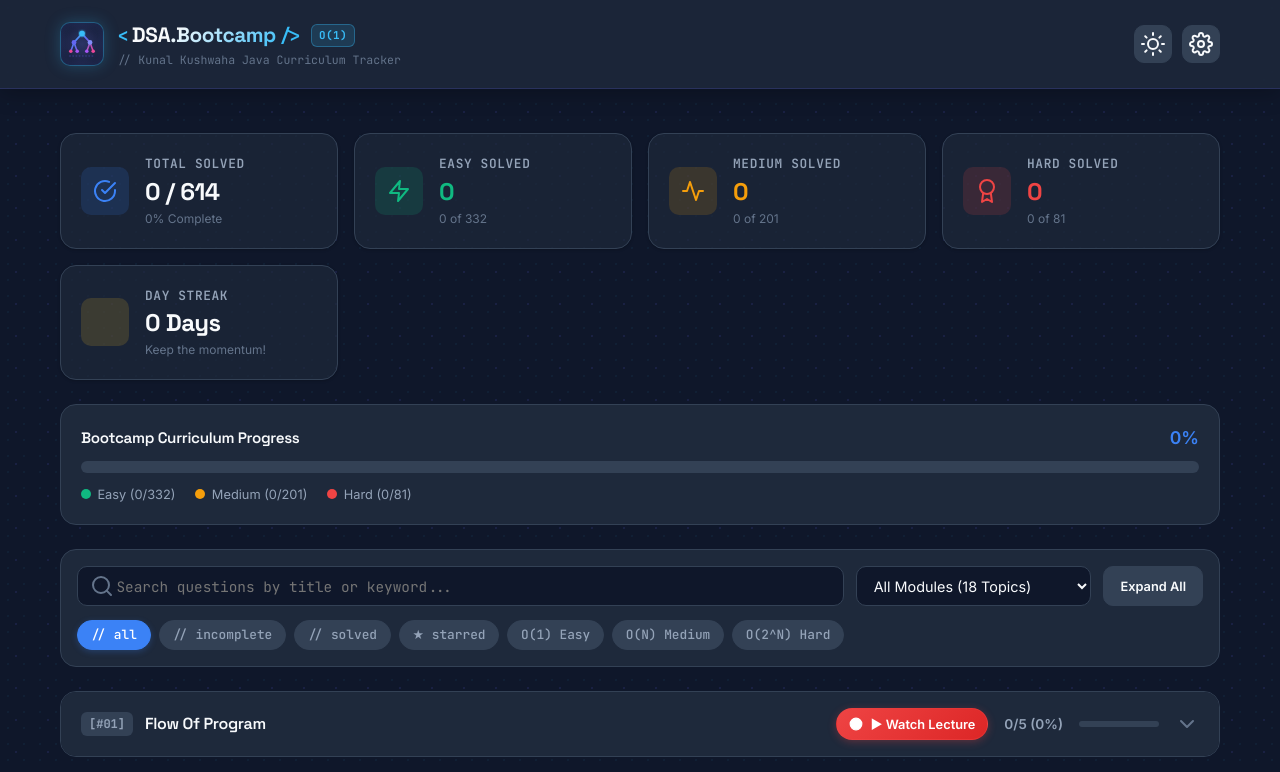
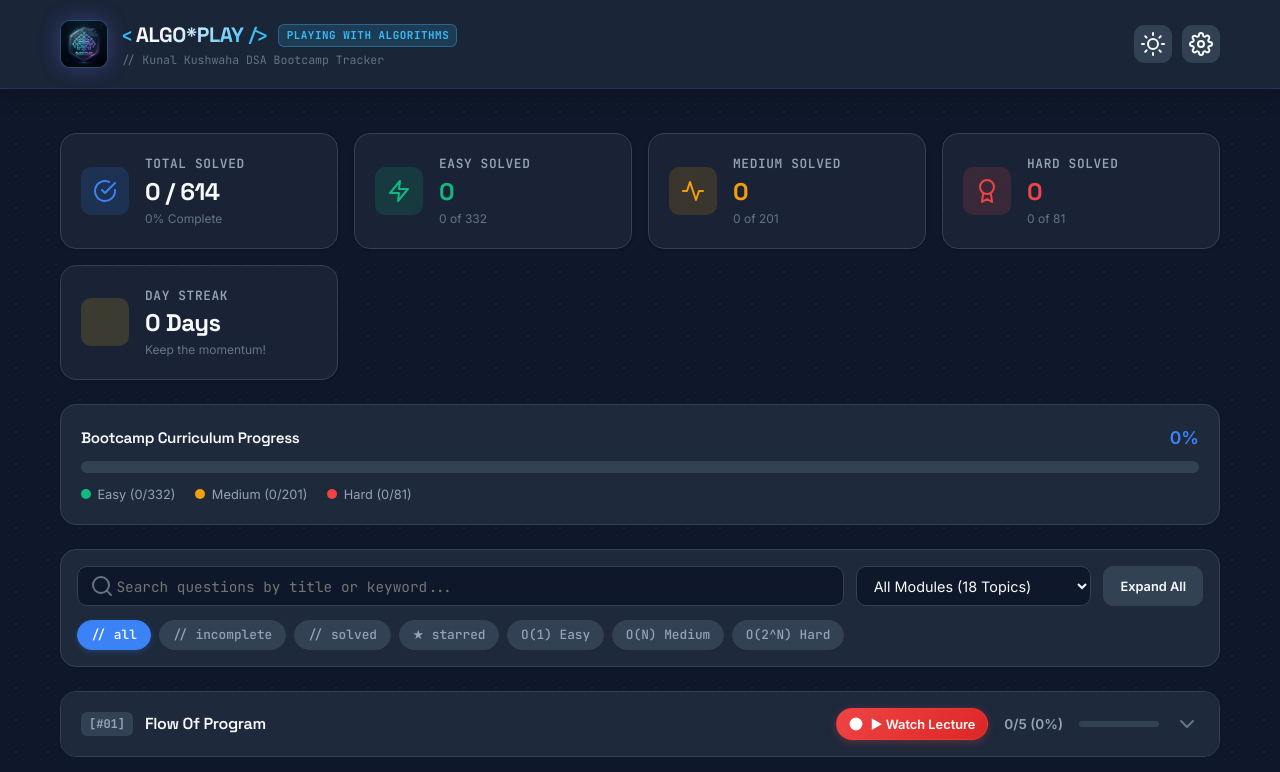
Before and after one commit to Saumojit30/DsaPracticeSheet, a browser extension: page index.html in a window 1280 px wide. Shown: the top 772 px of the page. Drawn offline with Linux system fonts and the light colour scheme.

Commit message:
Add ALGO*PLAY coded emblem logo representing playing with algorithms

```diff
--- a/css/styles.css
+++ b/css/styles.css
@@ -136,31 +136,32 @@
   color: inherit;
 }
 
-/* Creative Algorithmic Tree Logo */
+/* Creative Algorithmic Logo Emblem */
 .brand-icon-algo {
-  width: 44px;
-  height: 44px;
-  background: radial-gradient(circle at center, rgba(99, 102, 241, 0.25) 0%, rgba(15, 23, 42, 0.8) 100%);
-  border: 1.5px solid rgba(56, 189, 248, 0.4);
+  width: 48px;
+  height: 48px;
   border-radius: var(--radius-md);
   display: flex;
   align-items: center;
   justify-content: center;
-  box-shadow: 0 0 15px rgba(56, 189, 248, 0.25), inset 0 0 10px rgba(99, 102, 241, 0.2);
+  box-shadow: 0 0 20px rgba(99, 102, 241, 0.35);
   transition: all var(--transition-fast);
   position: relative;
   overflow: hidden;
+  border: 1px solid rgba(56, 189, 248, 0.4);
+  background: #090d16;
 }
 
 .brand:hover .brand-icon-algo {
   border-color: #38bdf8;
-  box-shadow: 0 0 22px rgba(56, 189, 248, 0.45), inset 0 0 14px rgba(99, 102, 241, 0.35);
-  transform: translateY(-1px);
+  box-shadow: 0 0 25px rgba(56, 189, 248, 0.6);
+  transform: scale(1.05);
 }
 
-.algo-svg {
-  width: 32px;
-  height: 32px;
+.brand-img-logo {
+  width: 100%;
+  height: 100%;
+  object-fit: cover;
 }
 
 .brand-text-wrap {
--- a/index.html
+++ b/index.html
@@ -16,42 +16,16 @@
   <header class="app-header">
     <div class="container header-content">
       <a href="#" class="brand">
-        <!-- Creative Algorithmic Tree / Matrix SVG Logo -->
+        <!-- Coded AlgoPlay Emblem -->
         <div class="brand-icon-algo">
-          <svg class="algo-svg" viewBox="0 0 40 40" fill="none" xmlns="http://www.w3.org/2000/svg">
-            <defs>
-              <linearGradient id="algoGrad" x1="0%" y1="0%" x2="100%" y2="100%">
-                <stop offset="0%" stop-color="#38bdf8" />
-                <stop offset="50%" stop-color="#6366f1" />
-                <stop offset="100%" stop-color="#ec4899" />
-              </linearGradient>
-              <filter id="glow" x="-20%" y="-20%" width="140%" height="140%">
-                <feGaussianBlur stdDeviation="1.5" result="blur" />
-                <feComposite in="SourceGraphic" in2="blur" operator="over" />
-              </filter>
-            </defs>
-            <!-- Binary Tree / Graph Nodes & Edges -->
-            <path d="M20 7L10 18M20 7L30 18M10 18L6 29M10 18L14 29M30 18L26 29M30 18L34 29" stroke="url(#algoGrad)" stroke-width="2" stroke-linecap="round" stroke-linejoin="round" />
-            <!-- Root node -->
-            <circle cx="20" cy="7" r="3.5" fill="#38bdf8" filter="url(#glow)" />
-            <!-- Level 1 nodes -->
-            <circle cx="10" cy="18" r="3" fill="#6366f1" />
-            <circle cx="30" cy="18" r="3" fill="#818cf8" />
-            <!-- Leaf nodes -->
-            <circle cx="6" cy="29" r="2.2" fill="#ec4899" />
-            <circle cx="14" cy="29" r="2.2" fill="#a855f7" />
-            <circle cx="26" cy="29" r="2.2" fill="#a855f7" />
-            <circle cx="34" cy="29" r="2.2" fill="#ec4899" />
-            <!-- Binary search pulse line -->
-            <path d="M4 35H36" stroke="rgba(99, 102, 241, 0.4)" stroke-width="1.5" stroke-dasharray="2 2" />
-          </svg>
+          <img src="icons/algo_play_logo.png" alt="Algo*Play Logo" class="brand-img-logo" />
         </div>
         <div class="brand-text-wrap">
           <div class="brand-title-row">
-            <span class="brand-prefix">&lt;</span><h1 class="brand-title">DSA.Bootcamp</h1><span class="brand-prefix">/&gt;</span>
-            <span class="algo-badge">O(1)</span>
+            <span class="brand-prefix">&lt;</span><h1 class="brand-title">ALGO*PLAY</h1><span class="brand-prefix">/&gt;</span>
+            <span class="algo-badge">PLAYING WITH ALGORITHMS</span>
           </div>
-          <span class="brand-subtitle">// Kunal Kushwaha Java Curriculum Tracker</span>
+          <span class="brand-subtitle">// Kunal Kushwaha DSA Bootcamp Tracker</span>
         </div>
       </a>
 
```
Also changed, not shown: icons/algo_play_logo.png (added), icons/icon128.png, icons/icon16.png, icons/icon48.png.
